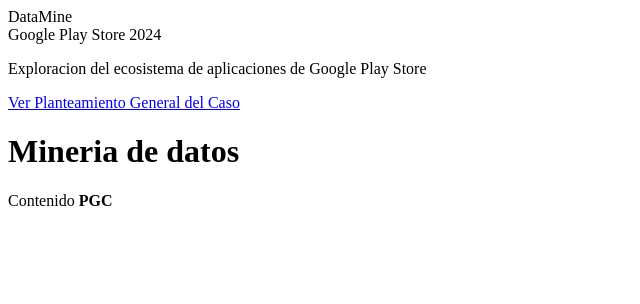
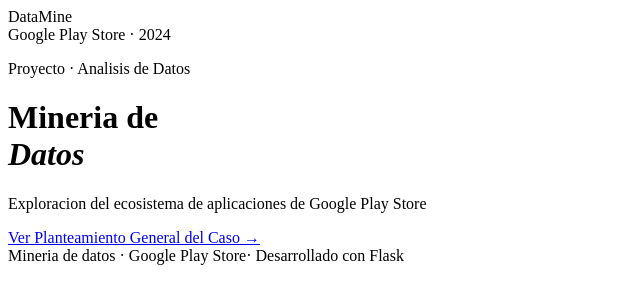
Before and after one commit to KevinRamirez19/Proyecto_Flask, a Flask app: page /Prueba/ in a window 1280 px wide. Shown: the top 304 px of the page, without its empty margins (0-640 px from the left). Run offline with Flask 3, Linux system fonts and the light colour scheme.

Commit message:
update project index and creation of home.css

```diff
--- a/templates/index.html
+++ b/templates/index.html
@@ -9,20 +9,23 @@
     <div class = "home-wrapper">
         <header class = "home-topbar">
             <div class = "home-logo">Data<span>Mine</span></div>
-            <span class = "home-topbar-badge">Google Play Store 2024</span>
+            <span class = "home-topbar-badge">Google Play Store · 2024</span>
         </header>
         <main class = "home-hero">
+            <p class = "home-tag">Proyecto · Analisis de Datos</p>
+            <h1>Mineria de <br><em>Datos</em></h1>
             <p class = "home-hero-sub">
                 Exploracion del ecosistema de aplicaciones de Google Play Store
             </p>
             <div class = "home-rule"></div>
             <a href = "{{url_for('PGC')}}" class = "btn-pgc">
                 Ver Planteamiento General del Caso
+                <span class = "btn-arrow"> → </span>
             </a>
         </main>
+        <footer class = "home-footer">Mineria de datos ·
+            <span>Google Play Store</span>· Desarrollado con Flask
+        </footer>
     </div>
-
-    <h1>Mineria de datos </h1>
-    <p>Contenido <b> PGC </b> </p>
 </body>
 </html>
```
Also changed, not shown: static/css/home.css (added, +14 -0 lines).
